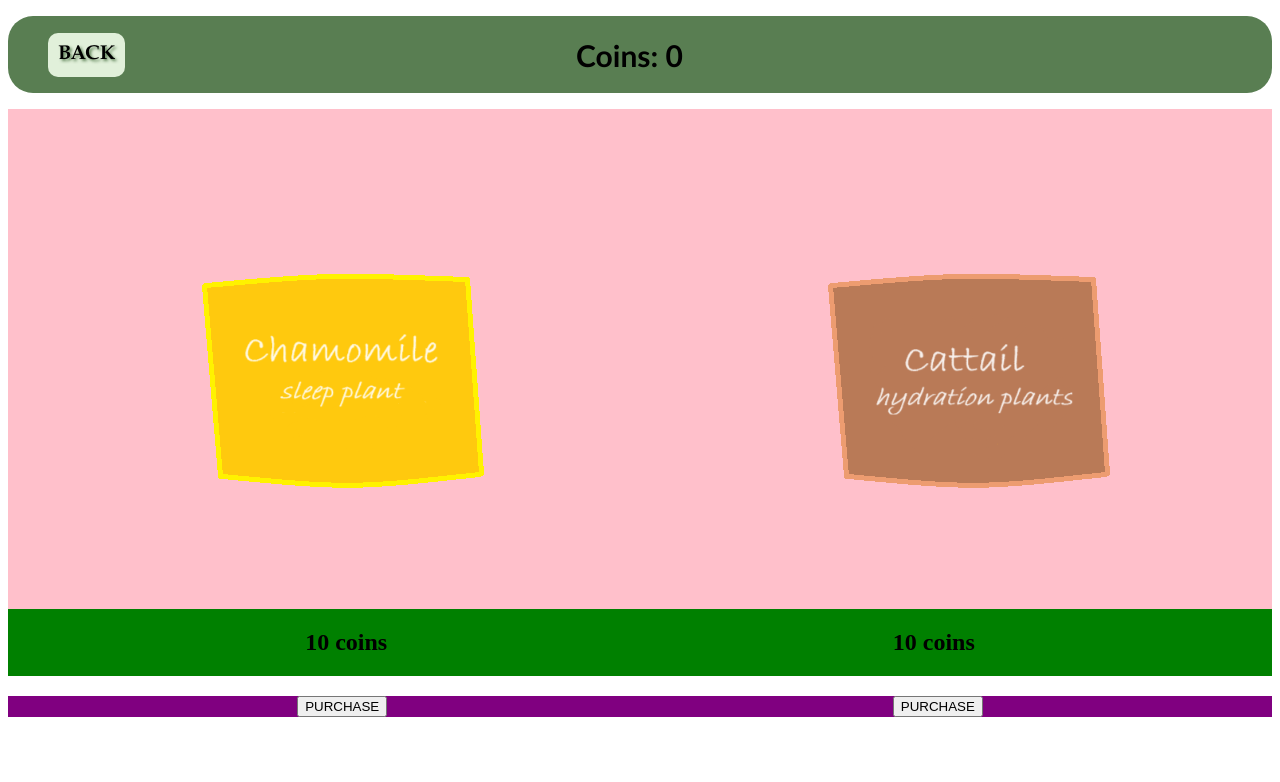
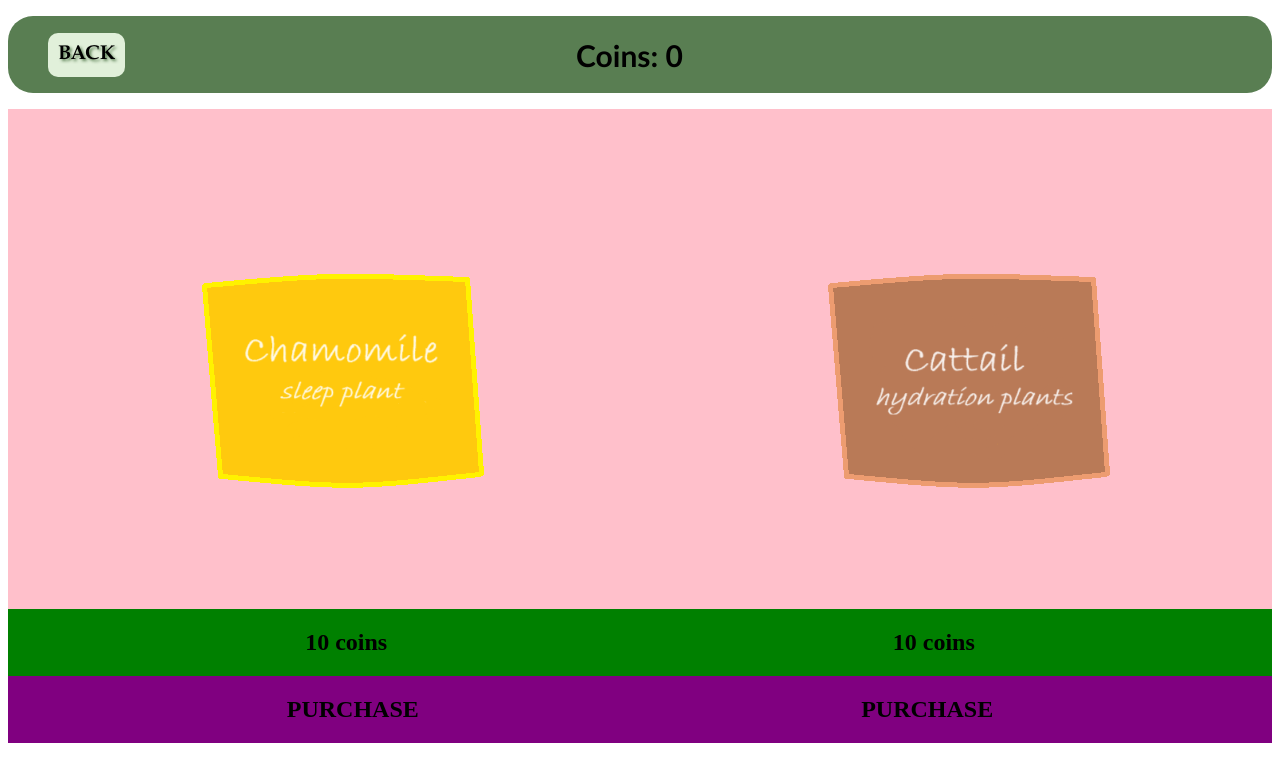
Before and after one commit to margoglvz/NurtureNook, a plain HTML site: page store.html in a window 1280 px wide. Drawn offline with Linux system fonts and the light colour scheme.

Commit message:
Added store functionality

```diff
--- a/store.css
+++ b/store.css
@@ -46,7 +46,7 @@ ul {
     align-items: center;
     justify-content: center;
     background-color: purple;
-    gap: 40%;
+    gap: 35%;
 
   }
 
--- a/store.html
+++ b/store.html
@@ -14,17 +14,16 @@
     </ul></nav>
 
     <nav id="seeds">
-        <img src="images/chamomile_packet.png">
-        <img src="images/cattail_packet.png">
+        <img id="chamomile_image" src="images/chamomile_packet.png">
+        <img id="cattail_image" src="images/cattail_packet.png">
     </nav>
     <nav id="labels">
         <h1>10 coins</h1>
         <h1>10 coins</h1>
     </nav>
-    <nav id="space"></nav>
     <nav id="prices">
-        <button>PURCHASE</button>
-        <button>PURCHASE</button>
+        <h1 onclick="purchase('chamomile')">PURCHASE</h1>
+        <h1 onclick="purchase('cattail')">PURCHASE</h1>
     </nav>
 
 </body>
--- a/store.js
+++ b/store.js
@@ -7,3 +7,17 @@ document.getElementById("coins").innerHTML = `<h1 id="coins">Coins: ${num_coins}
 function garden1() {
     window.location = "garden1.html";
 }
+
+function purchase(packet) {
+    if (packet == 'chamomile') {
+        document.getElementById("chamomile_image").style.filter = "brightness(120%)";
+        setTimeout(1000);
+        document.getElementById("chamomile_image").style.filter = "brightness(50%)";
+    }
+    if (packet == 'cattail') {
+        document.getElementById("cattail_image").style.filter = "brightness(120%)";
+        setTimeout(1000);
+        document.getElementById("cattail_image").style.filter = "brightness(50%)";
+    }
+
+}
```
